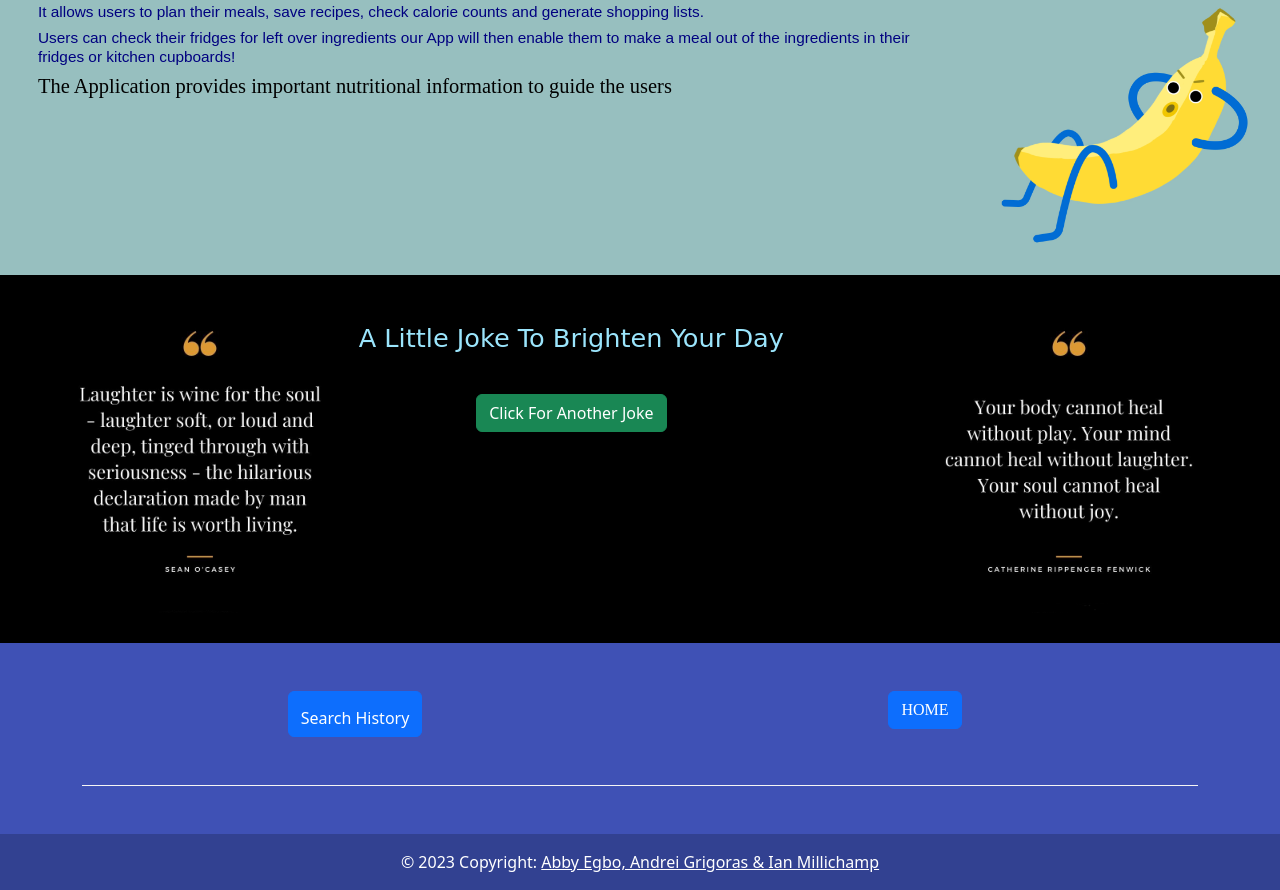
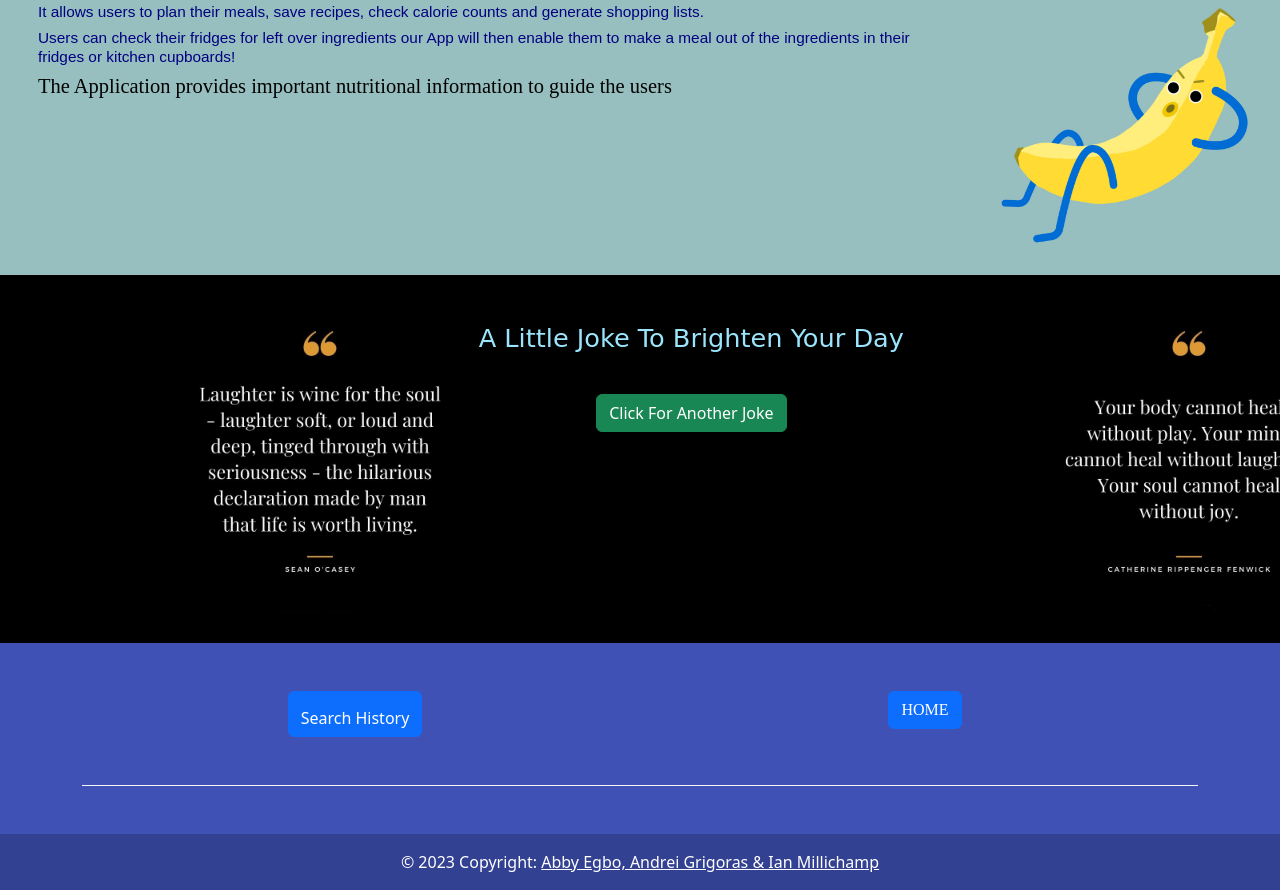
Before and after one commit to IanMilli/IngrediantFy, a plain HTML site: page index.html in a window 1280 px wide. Shown: the part 1002-1892 px from the top of the page. Drawn offline with nearby package versions, Linux system fonts and the light colour scheme; no server answers.

Commit message:
Update style.css

```diff
--- a/assets/css/style.css
+++ b/assets/css/style.css
@@ -71,7 +71,7 @@ hr {
 }
 /*styling for the photo displayed to the left of the section containing the joke of the day*/
 .quote1 {
-  margin-left: 5vh;
+  margin-left: 20vh;
 
   /*styling for the photo displayed to the right of the section containing the joke of the day*/
 }
```
